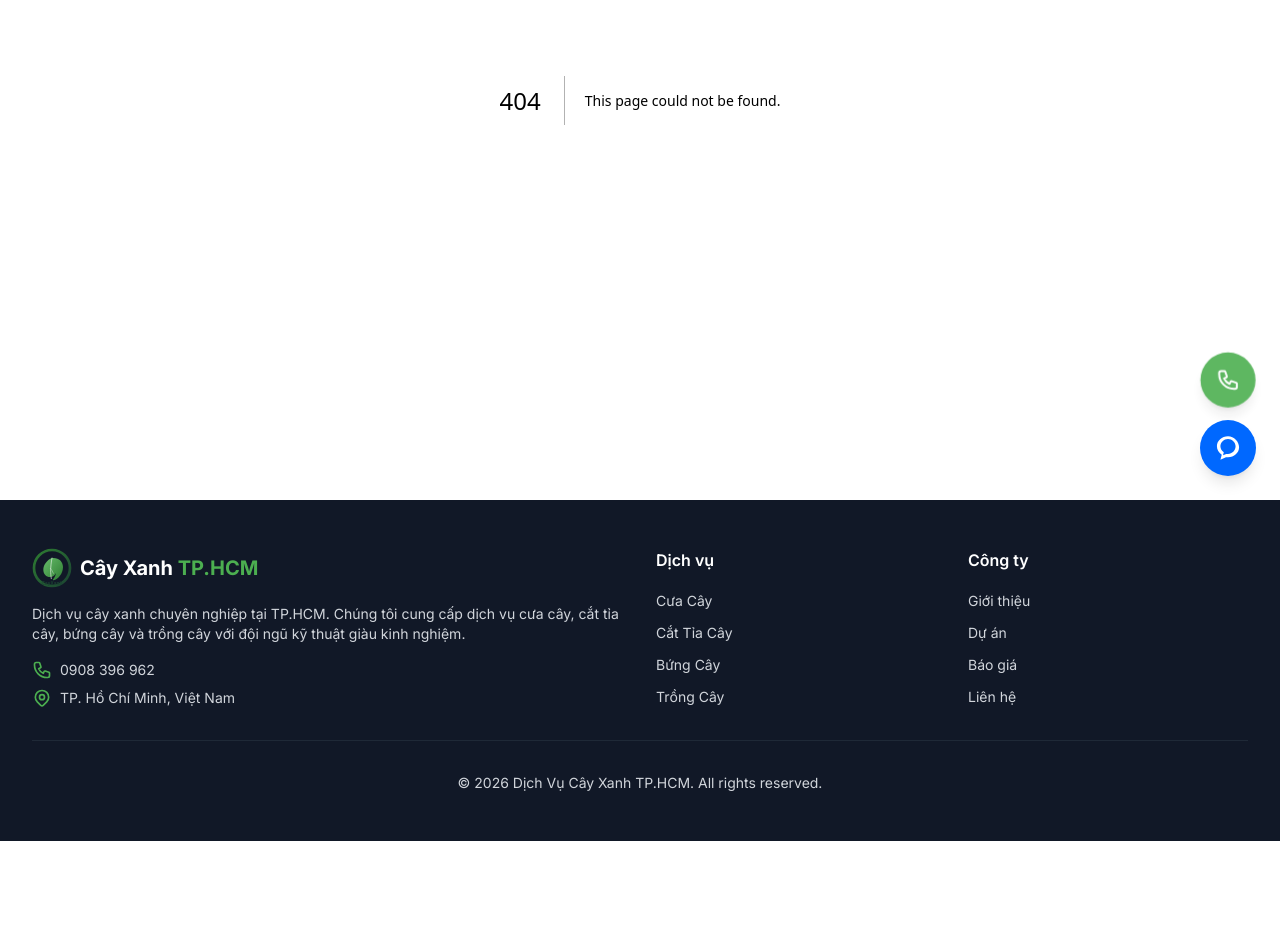
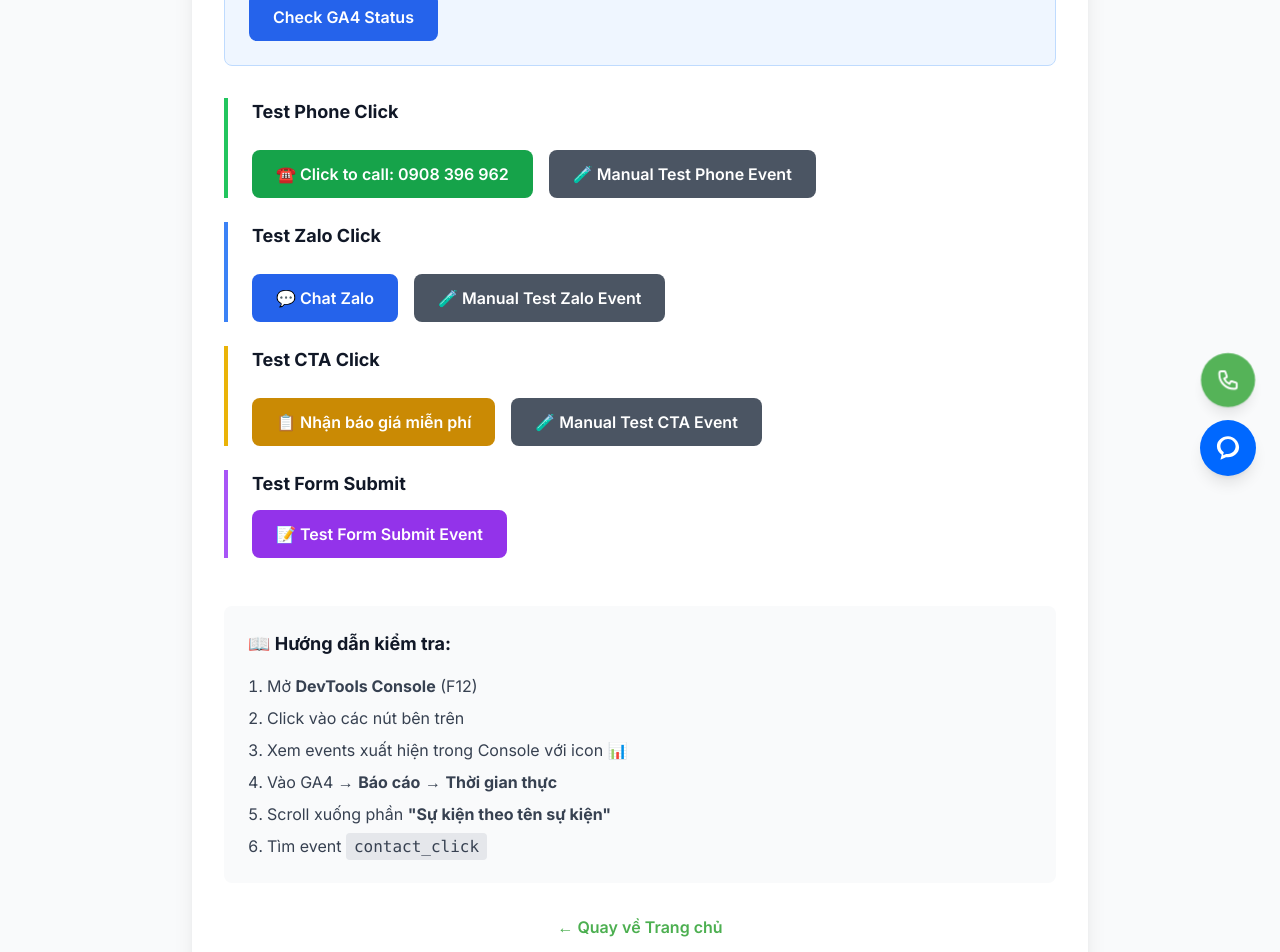
Before and after one commit to nhatdev2601/dichvucayxanh, a Next.js app: page /test-analytics in a window 1280 px wide. Before the commit this address had no page. Shown: the part 300-1252 px from the top of the page. Before the commit the page ends 1141 px from the top, so only its background shows below. Built offline with nearby package versions, Linux system fonts and the light colour scheme.

Commit message:
feat: add GA4 debug mode and test page at /test-analytics

```diff
--- a/src/app/layout.tsx
+++ b/src/app/layout.tsx
@@ -106,7 +106,10 @@ export default function RootLayout({
             window.dataLayer = window.dataLayer || [];
             window.gtag = function(){window.dataLayer.push(arguments);};
             window.gtag('js', new Date());
-            window.gtag('config', 'G-TV4Q87N9PS');
+            window.gtag('config', 'G-TV4Q87N9PS', {
+              debug_mode: true
+            });
+            console.log('🎯 GA4 initialized: G-TV4Q87N9PS');
           `}
         </Script>
         <AnalyticsEvents />
--- /dev/null
+++ b/src/app/test-analytics/page.tsx
@@ -0,0 +1,132 @@
+'use client';
+
+import { trackPhoneClick, trackZaloClick, trackCTAClick, trackFormSubmit } from '@/lib/analytics';
+
+export default function TestAnalyticsPage() {
+  return (
+    <div className="min-h-screen bg-gray-50 py-20 px-4">
+      <div className="max-w-4xl mx-auto">
+        <div className="bg-white rounded-2xl shadow-xl p-8">
+          <h1 className="text-4xl font-bold text-gray-900 mb-4">
+            🧪 Google Analytics Test Page
+          </h1>
+          <p className="text-gray-600 mb-8">
+            Mở DevTools Console (F12) để xem events được gửi. Sau đó check GA4 Realtime.
+          </p>
+
+          {/* Status Check */}
+          <div className="bg-blue-50 border border-blue-200 rounded-lg p-6 mb-8">
+            <h2 className="text-xl font-bold text-blue-900 mb-4">✓ GA4 Status</h2>
+            <button
+              onClick={() => {
+                const isReady = typeof window !== 'undefined' && typeof window.gtag === 'function';
+                if (isReady) {
+                  console.log('✅ GA4 is ready!');
+                  console.log('dataLayer:', window.dataLayer);
+                  alert('✅ GA4 is ready! Check console for details.');
+                } else {
+                  console.error('❌ GA4 not loaded yet');
+                  alert('❌ GA4 not loaded. Refresh and try again.');
+                }
+              }}
+              className="px-6 py-3 bg-blue-600 text-white font-semibold rounded-lg hover:bg-blue-700"
+            >
+              Check GA4 Status
+            </button>
+          </div>
+
+          {/* Test Buttons */}
+          <div className="space-y-6">
+            <div className="border-l-4 border-green-500 pl-6">
+              <h3 className="text-lg font-bold text-gray-900 mb-3">Test Phone Click</h3>
+              <div className="space-y-3">
+                <a
+                  href="tel:0908396962"
+                  className="inline-block px-6 py-3 bg-green-600 text-white font-semibold rounded-lg hover:bg-green-700"
+                >
+                  ☎️ Click to call: 0908 396 962
+                </a>
+                <button
+                  onClick={() => trackPhoneClick('0908396962', '/test')}
+                  className="ml-4 px-6 py-3 bg-gray-600 text-white font-semibold rounded-lg hover:bg-gray-700"
+                >
+                  🧪 Manual Test Phone Event
+                </button>
+              </div>
+            </div>
+
+            <div className="border-l-4 border-blue-500 pl-6">
+              <h3 className="text-lg font-bold text-gray-900 mb-3">Test Zalo Click</h3>
+              <div className="space-y-3">
+                <a
+                  href="https://zalo.me/0982675730"
+                  target="_blank"
+                  rel="noopener noreferrer"
+                  className="inline-block px-6 py-3 bg-blue-600 text-white font-semibold rounded-lg hover:bg-blue-700"
+                >
+                  💬 Chat Zalo
+                </a>
+                <button
+                  onClick={() => trackZaloClick('/test')}
+                  className="ml-4 px-6 py-3 bg-gray-600 text-white font-semibold rounded-lg hover:bg-gray-700"
+                >
+                  🧪 Manual Test Zalo Event
+                </button>
+              </div>
+            </div>
+
+            <div className="border-l-4 border-yellow-500 pl-6">
+              <h3 className="text-lg font-bold text-gray-900 mb-3">Test CTA Click</h3>
+              <div className="space-y-3">
+                <a
+                  href="/bao-gia"
+                  className="inline-block px-6 py-3 bg-yellow-600 text-white font-semibold rounded-lg hover:bg-yellow-700"
+                >
+                  📋 Nhận báo giá miễn phí
+                </a>
+                <button
+                  onClick={() => trackCTAClick('Báo giá test button', '/test')}
+                  className="ml-4 px-6 py-3 bg-gray-600 text-white font-semibold rounded-lg hover:bg-gray-700"
+                >
+                  🧪 Manual Test CTA Event
+                </button>
+              </div>
+            </div>
+
+            <div className="border-l-4 border-purple-500 pl-6">
+              <h3 className="text-lg font-bold text-gray-900 mb-3">Test Form Submit</h3>
+              <button
+                onClick={() => trackFormSubmit('test_form', { page: '/test' })}
+                className="px-6 py-3 bg-purple-600 text-white font-semibold rounded-lg hover:bg-purple-700"
+              >
+                📝 Test Form Submit Event
+              </button>
+            </div>
+          </div>
+
+          {/* Instructions */}
+          <div className="mt-12 bg-gray-50 rounded-lg p-6">
+            <h3 className="text-lg font-bold text-gray-900 mb-4">📖 Hướng dẫn kiểm tra:</h3>
+            <ol className="list-decimal list-inside space-y-2 text-gray-700">
+              <li>Mở <strong>DevTools Console</strong> (F12)</li>
+              <li>Click vào các nút bên trên</li>
+              <li>Xem events xuất hiện trong Console với icon 📊</li>
+              <li>Vào GA4 → <strong>Báo cáo</strong> → <strong>Thời gian thực</strong></li>
+              <li>Scroll xuống phần <strong>"Sự kiện theo tên sự kiện"</strong></li>
+              <li>Tìm event <code className="bg-gray-200 px-2 py-1 rounded">contact_click</code></li>
+            </ol>
+          </div>
+
+          <div className="mt-8 text-center">
+            <a
+              href="/"
+              className="text-primary hover:underline font-semibold"
+            >
+              ← Quay về Trang chủ
+            </a>
+          </div>
+        </div>
+      </div>
+    </div>
+  );
+}
--- a/src/components/analytics/AnalyticsEvents.tsx
+++ b/src/components/analytics/AnalyticsEvents.tsx
@@ -10,6 +10,8 @@ import { trackPhoneClick, trackZaloClick, trackCTAClick } from '@/lib/analytics'
  */
 export default function AnalyticsEvents() {
   useEffect(() => {
+    console.log('🎯 AnalyticsEvents mounted - click tracking active');
+
     const handleClick = (e: MouseEvent) => {
       const target = e.target;
       if (!target || !(target instanceof Element)) return;
@@ -24,12 +26,14 @@ export default function AnalyticsEvents() {
         // Track all tel: clicks
         if (href.startsWith('tel:')) {
           const phone = href.replace('tel:', '').replace(/\s/g, '');
+          console.log('☎️ Phone click detected:', phone);
           trackPhoneClick(phone, path);
           return;
         }
 
         // Track Zalo clicks
         if (href.includes('zalo.me')) {
+          console.log('💬 Zalo click detected');
           trackZaloClick(path);
           return;
         }
@@ -42,6 +46,7 @@ export default function AnalyticsEvents() {
           text.includes('Liên hệ') ||
           text.includes('Tư vấn')
         ) {
+          console.log('🎯 CTA click detected:', text);
           trackCTAClick(text.substring(0, 50), path);
         }
       }
--- a/src/lib/analytics.ts
+++ b/src/lib/analytics.ts
@@ -13,6 +13,9 @@ export function trackEvent(
 ) {
   if (typeof window !== 'undefined' && typeof window.gtag === 'function') {
     window.gtag('event', eventName, params);
+    console.log(`📊 GA4 Event: ${eventName}`, params);
+  } else {
+    console.warn('⚠️ gtag not available yet');
   }
 }
 
```
